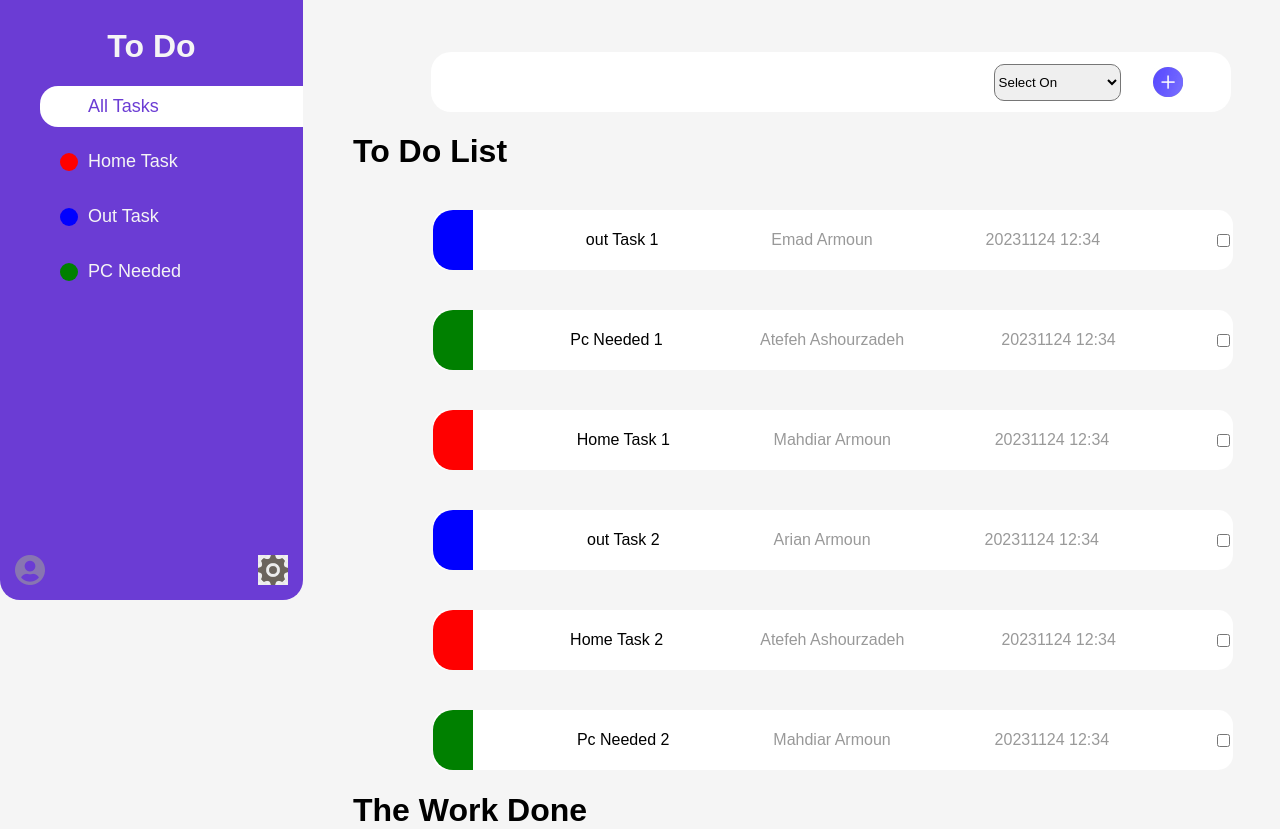
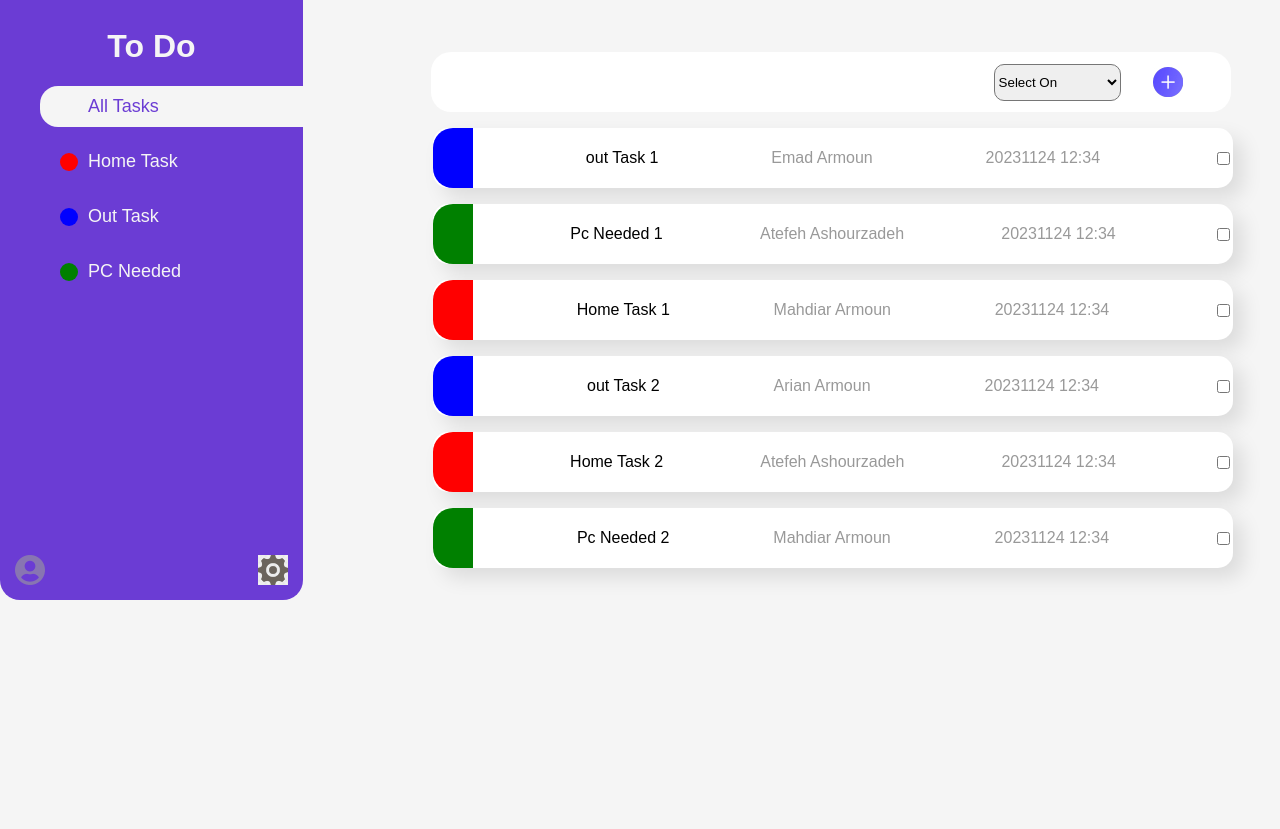
Before and after one commit to Atash1986/ToDoList, a React (Create React App) app: page / in a window 1280 px wide. Shown: the part 200-1029 px from the top of the page. After the commit the page ends 800 px from the top, so only its background shows below. Built offline with nearby package versions, Linux system fonts and the light colour scheme.

Commit message:
tech Debt

```diff
--- a/src/Component/CategoryItem.css
+++ b/src/Component/CategoryItem.css
@@ -12,7 +12,7 @@
 }
 
 .active-div {
-  background-color: white;
+  background-color: whitesmoke;
   color: #6b3cd4;
 }
 
--- a/src/Component/ToDoItem.css
+++ b/src/Component/ToDoItem.css
@@ -23,13 +23,14 @@ img {
   display: flex;
   flex-direction: row;
   width: 800px;
-  margin-top: 5%;
+  margin-top: 2%;
   margin-left: 10%;
   justify-content: space-between;
   height: 60px;
   align-items: center;
   font-size: 16px;
   font-weight: 400px;
+  box-shadow: 10px 10px 20px rgba(0, 0, 0, 0.1);
 }
 .category {
   width: 40px;
--- a/src/Component/ToDoItem.tsx
+++ b/src/Component/ToDoItem.tsx
@@ -1,8 +1,5 @@
 import React, { MouseEvent } from "react";
 import "./ToDoItem.css";
-
-// import CircularCheckbox from "./CircularCheckBox";
-import CategoryColors from "../data/CategoryColors";
 import CategoryItem from "./CategoryItem";
 import { Category } from "../types/category";
 import categories from "../data/Categories";
--- a/src/Component/ToDoList.tsx
+++ b/src/Component/ToDoList.tsx
@@ -123,7 +123,6 @@ function ToDoList({ activeCategoryId }: { activeCategoryId: number }) {
       </div>
       <div>
         <ul className="taskBox">
-          <h1>To Do List</h1>
           {items
             .filter(
               (item: taskItem) =>
@@ -151,7 +150,6 @@ function ToDoList({ activeCategoryId }: { activeCategoryId: number }) {
               );
             })}
 
-          <h1> The Work Done</h1>
           {items.map((item: taskItem) => {
             if (item.isDone === true) {
               return (
--- a/src/data/CategoryColors.ts
+++ /dev/null
@@ -1,2 +0,0 @@
-const CategoryColors = ["red", "blue", "green"];
-export default CategoryColors;
```
